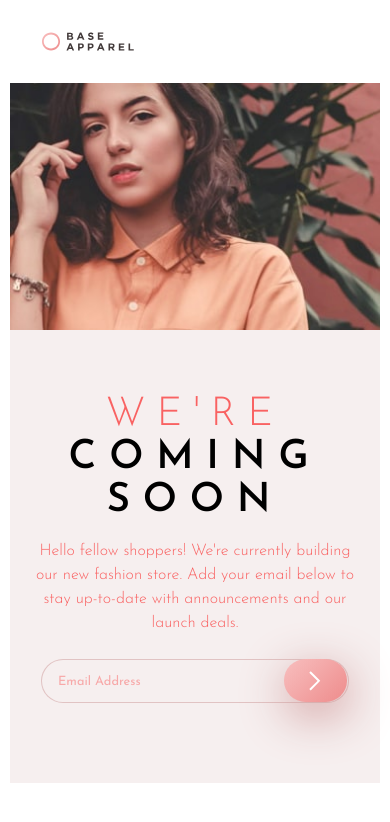
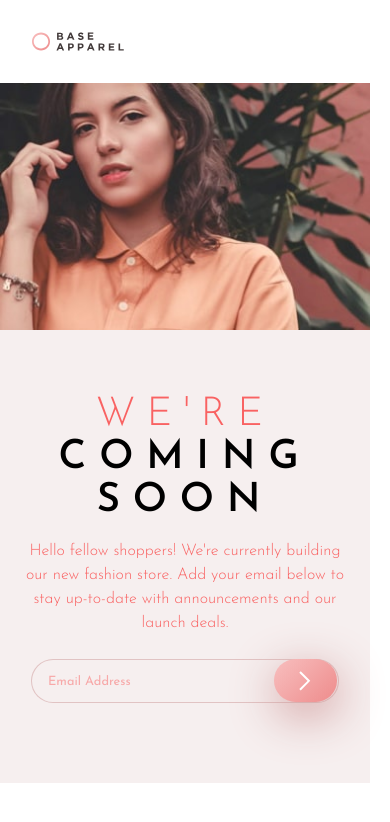
Before and after one commit to sclingan/base-apparel, a React (Vite) app: page / in a window 390 px wide. Shown: the top 822 px of the page. Built offline with nearby package versions, Linux system fonts and the light colour scheme.

Commit message:
Fixing mobile layout

```diff
--- a/src/App.css
+++ b/src/App.css
@@ -57,8 +57,7 @@ body {
   font-family: var(--ff);
   font-weight: var(--fw-300);
   font-size: var(--font-size);
-  /* min-height: 100dvh; */
-  /* min-height: 100vh; */
+  min-height: 100vh;
 }
 
 .App {
@@ -66,7 +65,7 @@ body {
   max-width: 370px;
   text-align: center;
   padding-bottom: 3rem;
-  margin: 0 auto;
+  /* margin: 0 auto; */
 }
 
 header {
```
